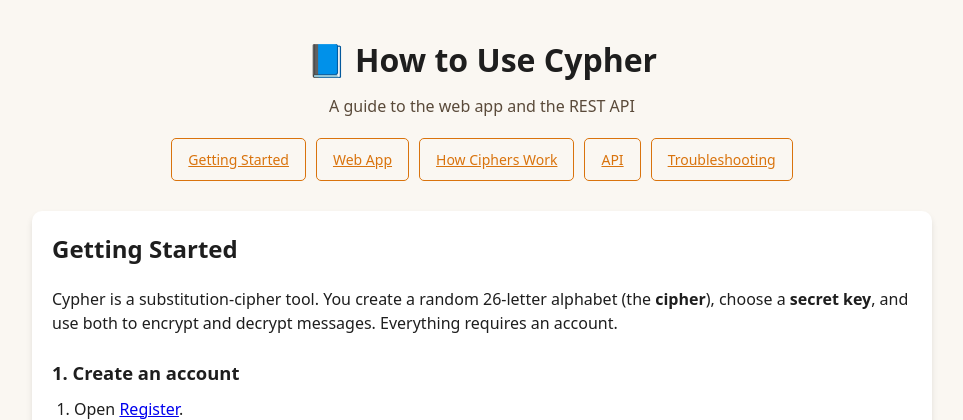
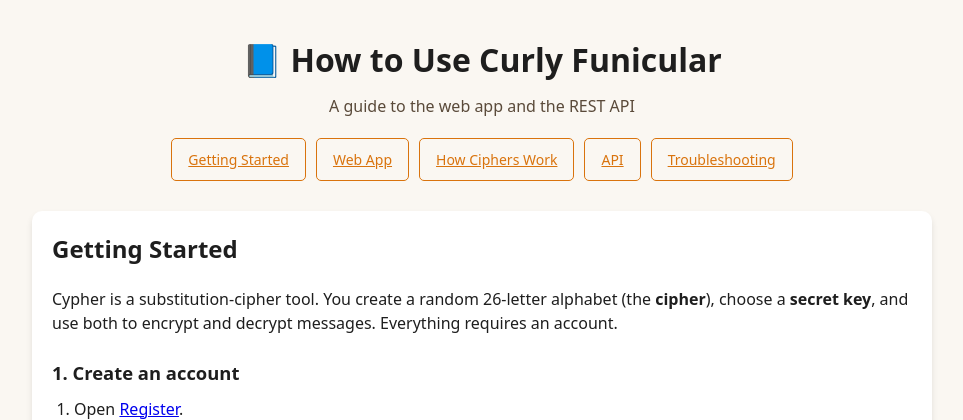
Before and after one commit to Central3465/curly-funicular, a Flask app: page /help in a window 1280 px wide. Shown: the top 420 px of the page, without its empty margins (158-1121 px from the left). Run offline with Flask 3, Linux system fonts and the light colour scheme; some libraries are stand-ins or nearby versions.

Commit message:
remove the redirect for new users sorry!

```diff
--- a/templates/help.html
+++ b/templates/help.html
@@ -182,7 +182,7 @@
 <body>
     <div class="container">
         <div class="header">
-            <h1>📘 How to Use Cypher</h1>
+            <h1>📘 How to Use Curly Funicular</h1>
             <p class="subtitle">A guide to the web app and the REST API</p>
             <div class="tabs help-toc">
                 <a class="tab-btn" href="#getting-started">Getting Started</a>
--- a/templates/index.html
+++ b/templates/index.html
@@ -5,9 +5,6 @@
     <meta name="viewport" content="width=device-width, initial-scale=1.0">
     <meta name="color-scheme" content="light dark">
     <title>Cypher Encoder & Decoder</title>
-    {% if is_new_account %}
-    <script>window.location.replace('/help');</script>
-    {% endif %}
     <link rel="stylesheet" href="{{ url_for('static', filename='style.css') }}">
     <style>
         .user-nav {
```
